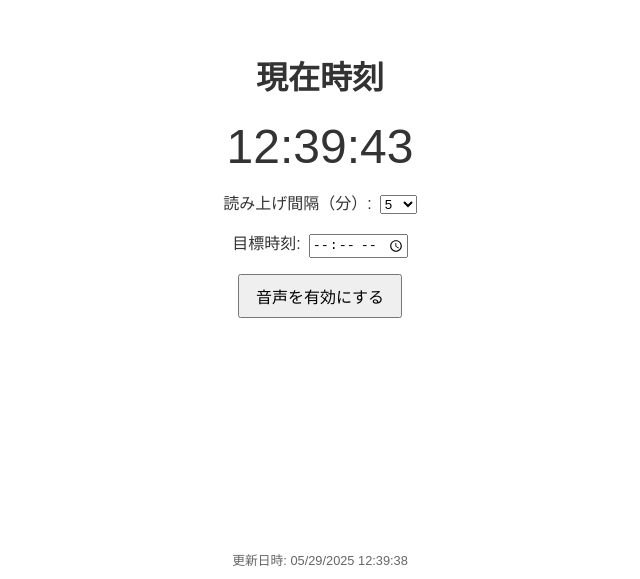
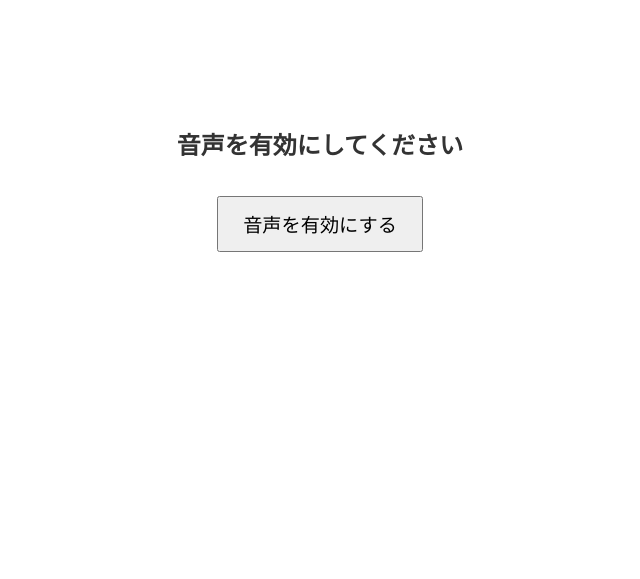
Before and after one commit to taturou/pwa-voice-clock, a React (Create React App) app: page / in a window 1280 px wide. Shown: the part 221-800 px from the top of the page, without its empty margins (320-960 px from the left). Built offline with nearby package versions, Linux system fonts and the light colour scheme.

Commit message:
「音声を有効にする」をダイアログ表示にした

```diff
--- a/src/App.js
+++ b/src/App.js
@@ -7,15 +7,18 @@ export default function App() {
   const [audioEnabled, setAudioEnabled] = useState(false);
   const [targetTime, setTargetTime] = useState(''); // HH:MM
 
+  // 音声有効化および UI 初期化
   const enableAudio = () => {
     if (!audioEnabled) {
       setAudioEnabled(true);
+      // 空の発話でオーディオの再生ロックを解除
       const unlock = new SpeechSynthesisUtterance('');
       speechSynthesis.speak(unlock);
     }
   };
 
   useEffect(() => {
+    if (!audioEnabled) return;
     const tick = () => {
       const curr = new Date();
       setNow(curr);
@@ -64,6 +67,43 @@ export default function App() {
   const pad = (v) => String(v).padStart(2, '0');
   const lastModified = document.lastModified;
 
+  // 音声有効化前のモーダル表示
+  if (!audioEnabled) {
+    return (
+      <div
+        style={{
+          position: 'fixed',
+          top: 0,
+          left: 0,
+          right: 0,
+          bottom: 0,
+          display: 'flex',
+          flexDirection: 'column',
+          alignItems: 'center',
+          justifyContent: 'center',
+          backgroundColor: '#ffffff',
+          textAlign: 'center',
+          fontFamily: 'sans-serif',
+          padding: '1rem',
+        }}
+      >
+        <h2>音声を有効にしてください</h2>
+        <button
+          onClick={enableAudio}
+          style={{
+            marginTop: '1rem',
+            padding: '0.75rem 1.5rem',
+            fontSize: '1.2rem',
+            cursor: 'pointer',
+          }}
+        >
+          音声を有効にする
+        </button>
+      </div>
+    );
+  }
+
+  // メイン画面
   return (
     <div
       style={{
@@ -109,14 +149,6 @@ export default function App() {
           onChange={(e) => setTargetTime(e.target.value)}
         />
       </div>
-      {!audioEnabled && (
-        <button
-          onClick={enableAudio}
-          style={{ marginTop: '1rem', padding: '0.5rem 1rem', fontSize: '1rem', cursor: 'pointer' }}
-        >
-          音声を有効にする
-        </button>
-      )}
       <div
         style={{
           position: 'absolute',
```
